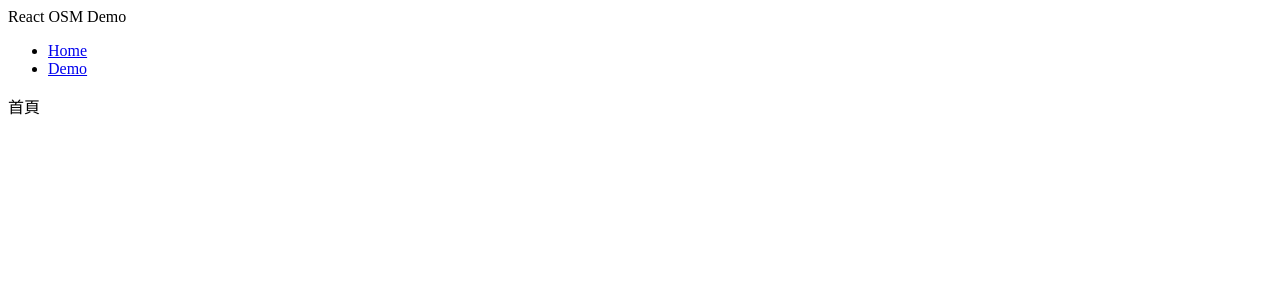
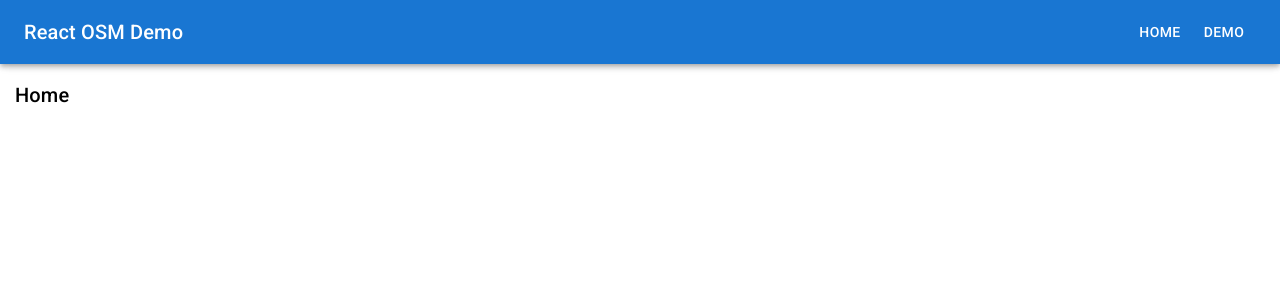
Before and after one commit to yuanchi17/react-osm-demo, a React (Vite) app: page / in a window 1280 px wide. Shown: the top 300 px of the page. Built offline with nearby package versions, Linux system fonts and the light colour scheme.

Commit message:
feat: Header

```diff
--- a/src/App.tsx
+++ b/src/App.tsx
@@ -1,4 +1,4 @@
-import { BrowserRouter, NavLink } from 'react-router-dom'
+import { BrowserRouter } from 'react-router-dom'
 import { AppContextProvider } from './context/app-context'
 import AllRoutes from './routes'
 
@@ -12,17 +12,6 @@ function App() {
   return (
     <BrowserRouter>
       <AppContextProvider>
-        <div>React OSM Demo</div>
-        <nav className='nav'>
-          <ul className='nav-list'>
-            <li>
-              <NavLink to='/'>Home</NavLink>
-            </li>
-            <li>
-              <NavLink to='/Demo'>Demo</NavLink>
-            </li>
-          </ul>
-        </nav>
         <AllRoutes />
       </AppContextProvider>
     </BrowserRouter>
--- a/src/assets/css/f2e-style.css
+++ b/src/assets/css/f2e-style.css
@@ -1,3 +1,8 @@
+html,
+body {
+  margin: 0px;
+}
+
 .icon-intro-area {
   display: flex;
   margin-bottom: 5px;
--- /dev/null
+++ b/src/component/Header.tsx
@@ -0,0 +1,30 @@
+import { AppBar, Box, Button, Toolbar, Typography } from '@mui/material'
+import { useNavigate } from 'react-router-dom'
+
+export default function Header() {
+  const navigate = useNavigate()
+
+  const handlerNavClick = href => {
+    navigate(href)
+  }
+  return (
+    <Box display={'flex'}>
+      <AppBar component={'nav'}>
+        <Toolbar>
+          <Typography variant='h6' component='div' marginY={'15px'} sx={{ flexGrow: 1 }}>
+            React OSM Demo
+          </Typography>
+
+          <Box sx={{}}>
+            <Button onClick={() => handlerNavClick('/')} sx={{ color: '#fff' }}>
+              Home
+            </Button>
+            <Button onClick={() => handlerNavClick('/Demo')} sx={{ color: '#fff' }}>
+              Demo
+            </Button>
+          </Box>
+        </Toolbar>
+      </AppBar>
+    </Box>
+  )
+}
--- a/src/layouts/index.tsx
+++ b/src/layouts/index.tsx
@@ -1,12 +1,16 @@
+import Header from '@/component/Header'
+import { Box, Toolbar } from '@mui/material'
 import { Outlet } from 'react-router-dom'
 
 // import Footer from '@/component/Footer'
 
 export default function Layout() {
   return (
-    <>
+    <Box display={'flex'} flexDirection={'column'} overflow={'auto'} sx={{ height: '100vh' }}>
+      <Header />
+      <Toolbar />
       <Outlet />
       {/* <Footer /> */}
-    </>
+    </Box>
   )
 }
--- a/src/page/Demo.tsx
+++ b/src/page/Demo.tsx
@@ -184,13 +184,7 @@ export default function Demo() {
   }
 
   return (
-    <Box
-      display={'flex'}
-      flexDirection={'column'}
-      margin={'auto'}
-      overflow={'hidden'}
-      sx={{ height: '70vh', width: '50vw', border: 'solid 1px lightgray', borderRadius: '5px' }}
-    >
+    <>
       <Box display={'flex'} flexDirection={'column'} padding={'0px 15px'}>
         <Typography variant='h6' marginY={'15px'}>
           Demo Page
@@ -214,7 +208,8 @@ export default function Demo() {
           </div>
         </div>
       </Box>
-      <div id='map' style={{ height: '80%', width: '100%' }}>
+
+      <div id='map' style={{ height: '50%', width: '100%' }}>
         <MapContainer center={position} zoom={zoom} style={{ height: '100%', minHeight: '100%' }}>
           <TileLayer
             attribution='&copy; <a href="https://www.openstreetmap.org/copyright">OpenStreetMap</a> contributors'
@@ -224,6 +219,6 @@ export default function Demo() {
           <LocationMarker />
         </MapContainer>
       </div>
-    </Box>
+    </>
   )
 }
--- a/src/page/Home.tsx
+++ b/src/page/Home.tsx
@@ -1,3 +1,13 @@
+import { Box, Typography } from '@mui/material'
+
 export default function Home() {
-  return <>首頁</>
+  return (
+    <>
+      <Box padding={'0px 15px'}>
+        <Typography variant='h6' marginY={'15px'}>
+          Home
+        </Typography>
+      </Box>
+    </>
+  )
 }
```
